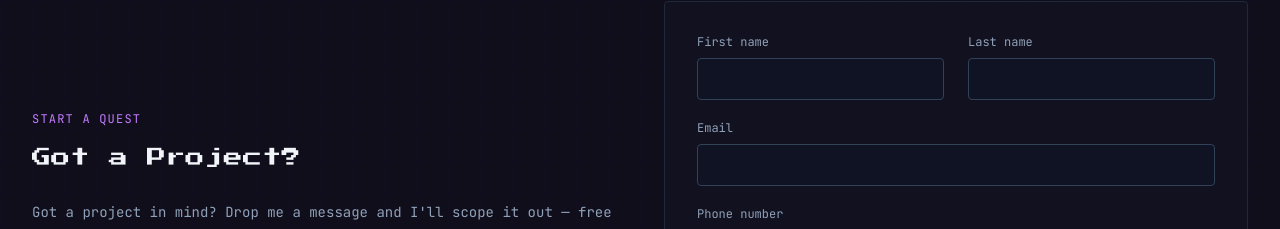
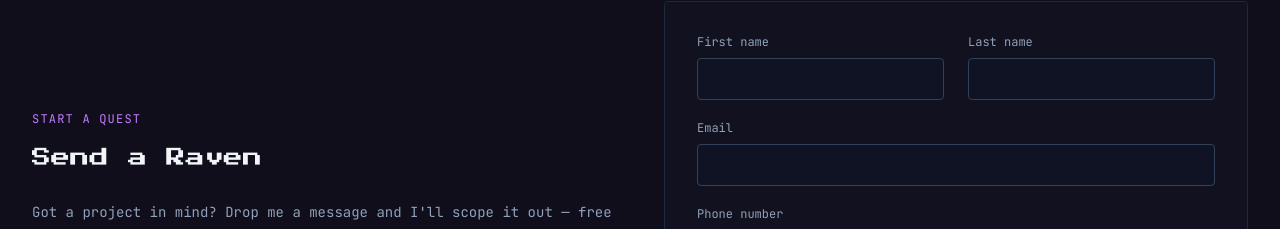
Before and after one commit to jakekaminski/jakekaminski-design, a Next.js app: page / in a window 1280 px wide. Shown: the part 5668-5897 px from the top of the page. Built offline with nearby package versions, Linux system fonts and the light colour scheme; no server answers.

Commit message:
copy: restore Send a Raven section heading

```diff
--- a/components/sections/ContactSection.tsx
+++ b/components/sections/ContactSection.tsx
@@ -38,7 +38,7 @@ export function ContactSection() {
                                 fontSize: 'clamp(0.85rem, 2vw, 1.2rem)',
                             }}
                         >
-                            Got a Project?
+                            Send a Raven
                         </h2>
                         <p
                             className="mb-10 leading-relaxed text-slate-400"
```
